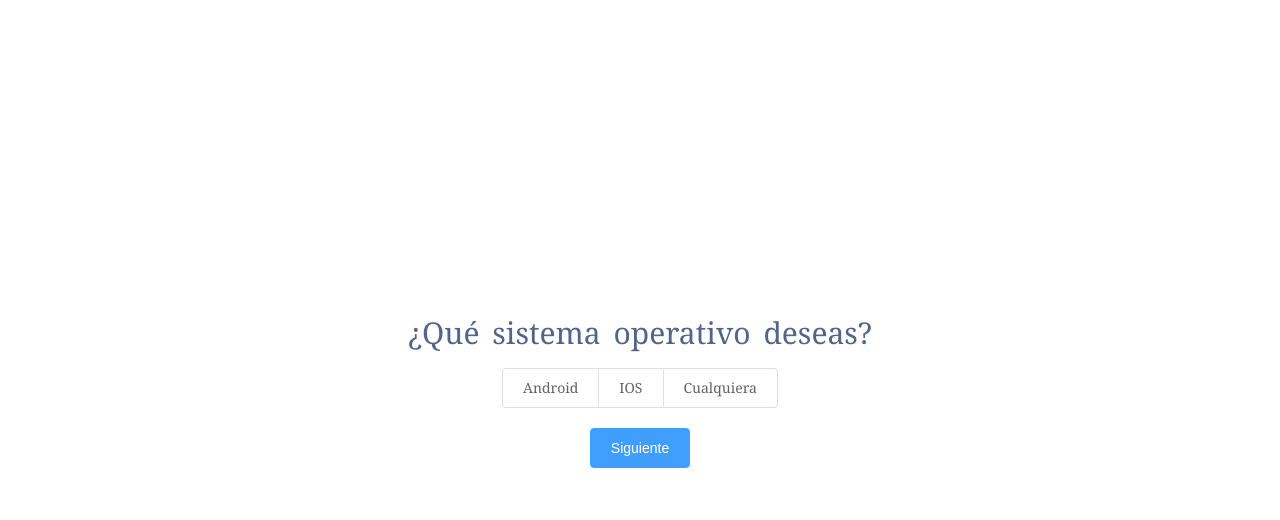
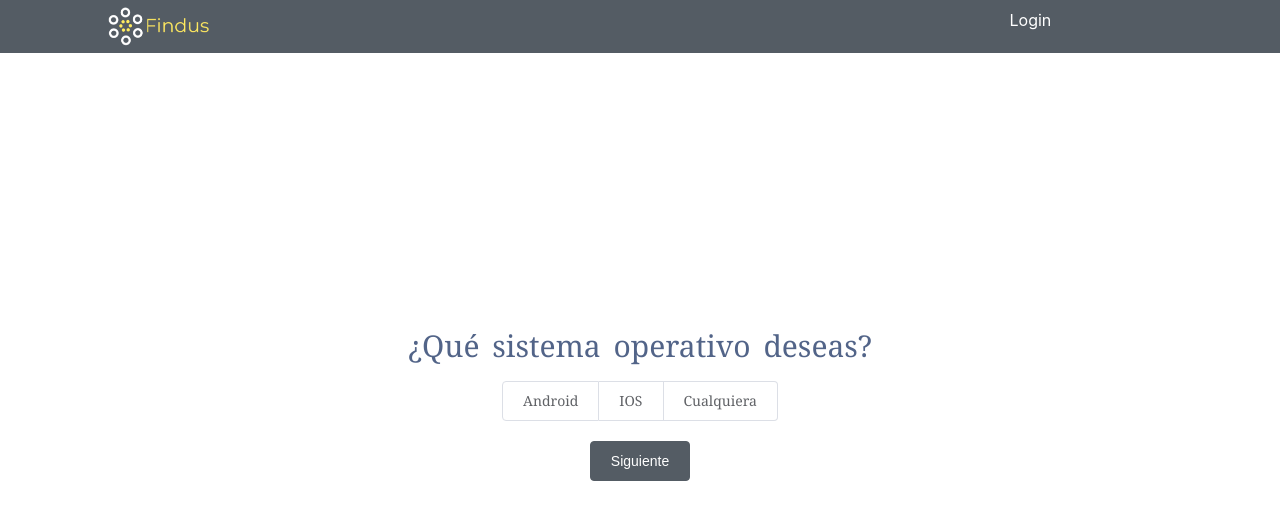
Before and after one commit to fcojalvarez/Findus, a Nuxt app: page / in a window 1280 px wide. Shown: the top 520 px of the page. Built offline with nearby package versions, Linux system fonts and the light colour scheme.

Commit message:
add header

```diff
--- a/components/Form.vue
+++ b/components/Form.vue
@@ -109,7 +109,7 @@ export default {
         camaraFrontal: '',
         camaraTrasera: '',
         almacenamiento: '',
-        precio: [100,1000],
+        precio: [250,1000],
         more: [],
       },
       features: featuresOptions
@@ -150,16 +150,23 @@ export default {
 
 <style>
 .container {
-    font-family: Georgia, 'Times New Roman', Times, serif;
+  font-family: Georgia, 'Times New Roman', Times, serif;
   margin: 0 auto;
-  min-height: 100vh;
+  min-height: 90vh;
   display: flex;
   justify-content: center;
   align-items: center;
   text-align: center;
 }
 .btnPrim{
+  border: 1px solid var(--color-bg);
   margin: 20px;
+  background:var(--color-bg);
+}
+.btnPrim:hover{
+  background:var(--color-primary);
+  color:var(--color-bg);
+  border: 1px solid var(--color-bg);
 }
 .subtitle {
   font-weight: 300;
--- /dev/null
+++ b/components/Login.vue
@@ -0,0 +1,11 @@
+<template>
+    <div class="login">
+        <span>Login</span>
+    </div>
+</template>
+
+<style>
+.login{
+    color:#fff;
+}
+</style>
--- /dev/null
+++ b/components/MainNav.vue
@@ -0,0 +1,70 @@
+<template>
+
+    <div class="header">
+      <div class="divLogo">
+        <img src="@/static/Findus_light_larg.png" alt="Imagen logo findus">
+      </div>
+      <div class="divLogin">
+        <Login class="login"></Login>
+      </div>
+    </div>
+
+</template>
+
+<script>
+import Login from '@/components/Login'
+export default {
+    data() {
+      return {
+        activeIndex: '1'
+      };
+    },
+    components:{
+      Login
+    }
+}
+</script>
+
+<style>
+.header{
+    background: var(--color-bg);
+    height: 100%;
+}
+.header img{
+  width: 105px;
+}
+.divLogo{
+  display: flex;
+  width: 100%;
+  height: 100%;
+  justify-content: center;
+}
+.login{
+  display: flex;
+  justify-content: center;
+  padding-bottom: 20px;
+  width: 100%;
+  height: 100%;
+}
+@media (min-width: 600px) {
+  .header{
+    display: flex;
+    justify-content: space-around;
+  }
+  .divLogo{
+    width: 60%;
+  }
+  .divLogo img{
+    margin-right: auto;
+    margin-left: 100px;
+  }
+  .divLogin{
+    width: 38%;
+  }
+  .login{
+    padding-bottom: 0;
+    padding-top: 10px;
+  }
+}
+
+</style>
--- a/layouts/default.vue
+++ b/layouts/default.vue
@@ -1,10 +1,27 @@
 <template>
   <div>
+    <MainNav></MainNav>
     <nuxt />
   </div>
 </template>
 
+<script>
+import MainNav from '@/components/MainNav'
+export default {
+    components:{
+      MainNav
+    }
+}
+</script>
+
 <style>
+:root {
+  --color-primary: #FFEC6B;
+  --color-secondary: #3F5CFE;
+  --color-bg: #545c64;
+}
+
+
 html {
   font-family: 'Source Sans Pro', -apple-system, BlinkMacSystemFont, 'Segoe UI',
     Roboto, 'Helvetica Neue', Arial, sans-serif;
--- a/pages/index.vue
+++ b/pages/index.vue
@@ -11,7 +11,7 @@ export default {
   },
   data () {
     return {
+    }
   }
 }
-}
 </script>
```
Also changed, not shown: components/FormRefact.vue (renamed from components/FormRefac.vue, +2 -14 lines), static/Findus-light.png (added), static/Findus_light_larg.png (added).
